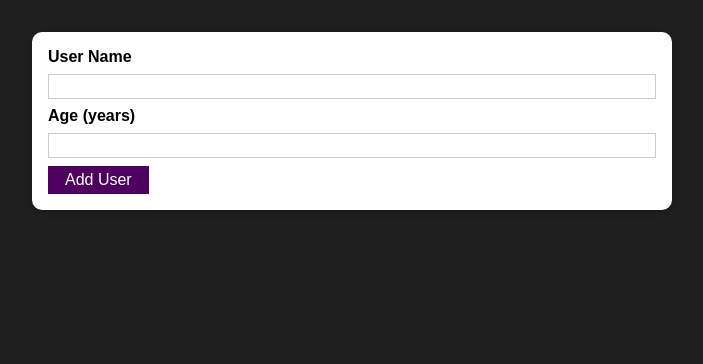
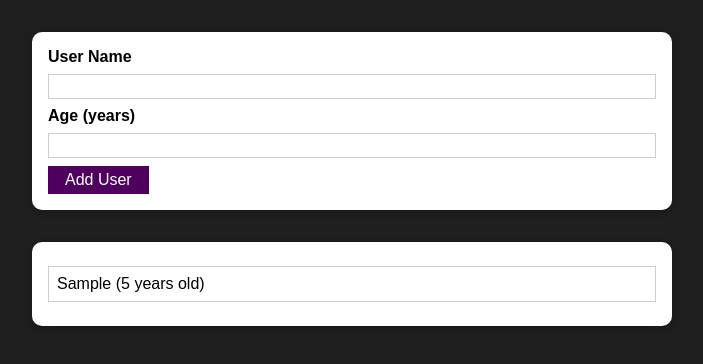
Before and after one commit to FelipeSchefer/REACT.course.part3, a React (Create React App) app: page / in a window 1280 px wide. Both pictures are taken after typing "Sample", "5" into the empty fields and a click on the button "Add User". Shown: the top 364 px of the page, without its empty margins (288-991 px from the left). Built offline with nearby package versions, Linux system fonts and the light colour scheme.

Commit message:
96. Managing a list of users via state

```diff
--- a/src/App.js
+++ b/src/App.js
@@ -1,11 +1,23 @@
-import React from 'react';
+import React, { useState } from 'react';
 import AddUser from './components/Users/AddUser';
+import UserList from './components/Users/UserList';
 
 
 function App() {
+  const [userList, setUserList] = useState([])
+
+  const addUserHandler = (uName, uAge) =>{
+    setUserList((prevUserList) => {
+      return [
+        ...prevUserList,
+        {name: uName, age: uAge, id: Math.random().toString()}]
+    })
+  }
+
   return (
     <div>
-      <AddUser />
+      <AddUser onAddUser={addUserHandler} />
+      <UserList users={userList}/>
     </div>
   );
 }
--- a/src/components/Users/AddUser.js
+++ b/src/components/Users/AddUser.js
@@ -1,6 +1,6 @@
 import React, {useState} from 'react'
-import Card from '../UI/Card'
-import Button from '../UI/Button'
+import Card    from '../UI/Card'
+import Button  from '../UI/Button'
 import classes from './AddUser.module.css'
 
 export default function AddUser(props) {
@@ -15,7 +15,7 @@
   if (+enteredUserAge < 1) {
    return
   }
-  console.log(enteredUserName, enteredUserAge)
+  props.onAddUser(enteredUserName, enteredUserAge)
   setEnteredUserName('')
   setEnteredUserAge('')
  }
--- /dev/null
+++ b/src/components/Users/UserList.js
@@ -0,0 +1,17 @@
+import React from 'react'
+import Card from '../UI/Card'
+import classes from './UserList.module.css'
+
+export default function UserList(props) {
+ return (
+  <Card className={classes.users}>
+   <ul>
+    {props.users.map((user) =>(
+     <li key={user.id}>
+      {user.name} ({user.age} years old)
+     </li>
+    ))}
+   </ul>
+  </Card>
+ )
+}
--- /dev/null
+++ b/src/components/Users/UserList.module.css
@@ -0,0 +1,16 @@
+.users {
+ margin: 2rem auto;
+ width: 90%;
+ max-width: 40rem;
+}
+
+.users ul {
+ list-style: none;
+ padding: 1rem;
+}
+
+.users li {
+ border: 1px solid #ccc;
+ margin: 0.5rem 0;
+ padding: 0.5rem;
+}
```
